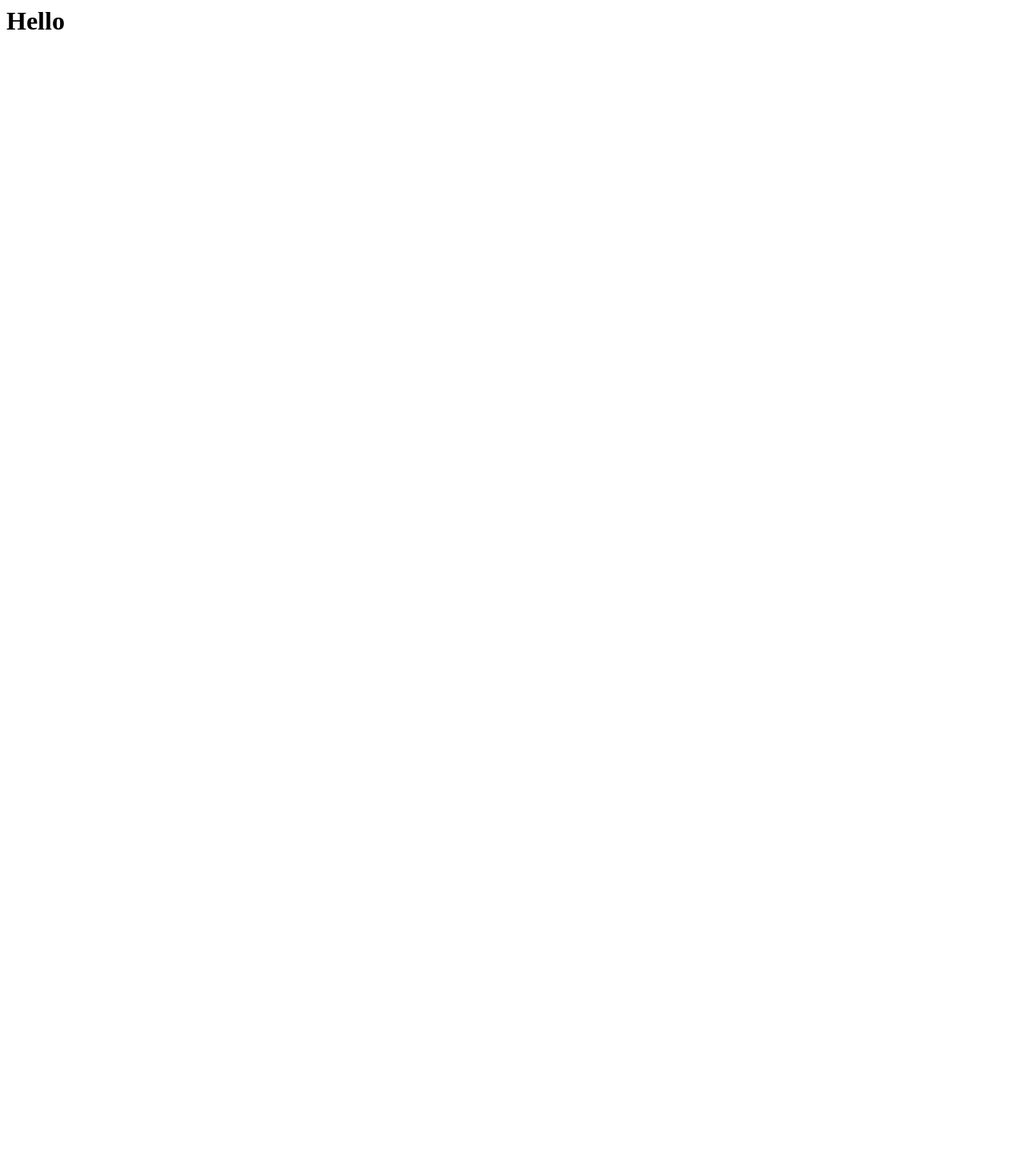
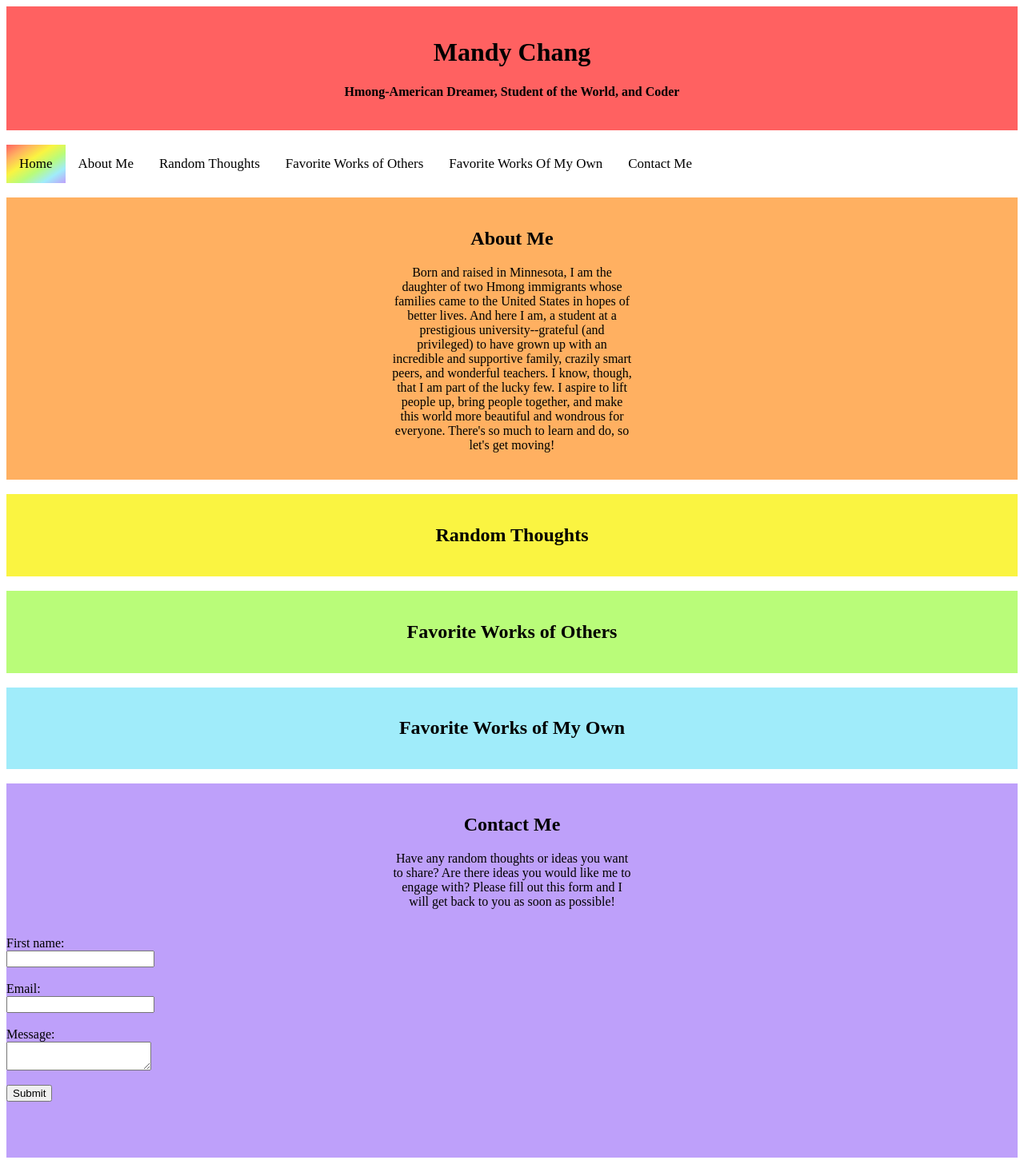
Before and after one commit to mchang35/mandy-chang, a plain HTML site: page index.html in a window 1280 px wide. Shown: the whole page at 80% size. Before the commit the page ends 800 px from the top, so only its background shows below. Drawn offline with Linux system fonts and the light colour scheme.

Commit message:
Colors and headers

```diff
--- a/index.html
+++ b/index.html
@@ -1 +1,121 @@
-<h1>Hello</h1>
+<html>
+<link rel="stylesheet" href="style.css" />
+<div class="home">
+    <br>
+    <h1>Mandy Chang</h1>
+    <h4>Hmong-American Dreamer, Student of the World, and Coder</h4>
+    <br>
+</div>
+
+<br>
+
+<div class="center">
+    <div class="topnav">
+        <a class="active" href="#home">Home</a>
+        <a href="#aboutme">About Me</a>
+        <a href="#randomthoughts">Random Thoughts</a>
+        <a href="#favoriteworksothers">Favorite Works of Others</a>
+        <a href="#favoriteworksmyown">Favorite Works Of My Own</a>
+        <a href="#contact">Contact Me</a>
+    </div>
+</div>
+
+<br>
+
+<div class="aboutme">
+    <br>
+    <h2>About Me</h2>
+    <p>Born and raised in Minnesota, I am the daughter of two Hmong
+        immigrants whose families came to the United States in hopes
+        of better lives. And here I am, a student at a prestigious
+        university--grateful (and privileged) to have grown up with an
+        incredible and supportive family, crazily smart peers, and
+        wonderful teachers. I know, though, that I am part of the lucky
+        few. I aspire to lift people up, bring people together, and make this
+        world more beautiful and wondrous for everyone. There's so much to
+        learn and do, so let's get moving!</p>
+    <br>
+</div>
+
+<br>
+
+<div class="randomthoughts">
+    <br>
+    <h2>Random Thoughts</h2>
+    <br>
+</div>
+
+<br>
+
+<div class="favoriteworksothers">
+    <br>
+    <h2>Favorite Works of Others</h2>
+    <br>
+</div>
+
+<br>
+
+<div class="favoriteworksmyown">
+    <br>
+    <h2>Favorite Works of My Own</h2>
+    <br>
+</div>
+
+<br>
+
+<div class="contact">
+    <br>
+    <h2>Contact Me</h2>
+    <p>Have any random thoughts or ideas you want to share?
+    Are there ideas you would like me to engage with? Please
+    fill out this form and I will get back to you as soon as possible!</p>
+    <br>
+    <form action="/submitcontact.php">
+        <label for="fname">First name:</label><br>
+        <input type="text" id="fname" name="fname"><br><br>
+        <label for="email">Email:</label><br>
+        <input type="email" id="email" name="email"><br><br>
+        <label for="message">Message:</label><br>
+        <textarea id="message" name="message"></textarea><br><br>
+
+<!--        <div class="grid-container">-->
+<!--            <div class="item-label">-->
+<!--                <label for="fname">First name:</label>-->
+<!--            </div>-->
+<!--            <div class="item-textbox">-->
+<!--                <input type="text" id="fname" name="fname">-->
+<!--            </div>-->
+<!--            <div class="item-label">-->
+<!--                <label for="email">Email:</label>-->
+<!--            </div>-->
+<!--            <div class="item-textbox">-->
+<!--                <input type="email" id="email" name="email">-->
+<!--            </div>-->
+<!--            <div class="item-label">-->
+<!--                <label for="message">Message:</label>-->
+<!--            </div>-->
+<!--            <div class="item-textbox">-->
+<!--                <textarea id="message" name="message"></textarea>-->
+<!--            </div>-->
+<!--        </div>-->
+        <input type="submit" value="Submit">
+    </form>
+    <br><br><br>
+<!--    <div class="grid-container">-->
+<!--        <div class="grid-item">1</div>-->
+<!--        <div class="grid-item">2</div>-->
+<!--        <div class="grid-item">3</div>-->
+<!--        <div class="grid-item">4</div>-->
+<!--        <div class="grid-item">5</div>-->
+<!--        <div class="grid-item">6</div>-->
+<!--        <div class="grid-item">7</div>-->
+<!--        <div class="grid-item">8</div>-->
+<!--        <div class="grid-item">9</div>-->
+<!--    </div>-->
+</div>
+<!--<h2>Hmong-American daughter, sister, and friend</h2>-->
+<!--<h3>Brown University student</h3>-->
+<!--<h4>Computer Science and Economics Concentrator</h4>-->
+<!--<h5>Tutor</h5>-->
+<!--<h6>Wants to do some good in this world</h6>-->
+</html>
--- /dev/null
+++ b/style.css
@@ -0,0 +1,121 @@
+h1 {
+    text-align: center;
+}
+
+h2 {
+    text-align: center;
+}
+
+h4 {
+    text-align: center;
+}
+
+.topnav {
+    text-align: center;
+    overflow: hidden;
+    align-self: center;
+    alignment: center;
+    justify-content: center;
+    align-items: center;
+    child-align: middle;
+    horiz-align: center;
+}
+
+p {
+    text-align: center;
+    width: 300px;
+    align-items: center;
+    margin-left: auto;
+    margin-right: auto;
+}
+
+form {
+    margin-left: auto;
+    margin-right: auto;
+    text-align: left;
+    alignment: left;
+}
+
+.topnav {
+    margin-left: auto;
+    margin-right: auto;
+    alignment: center;
+    align-self: center;
+}
+
+ /*Style the links inside the navigation bar */
+.topnav a {
+    float: left;
+    color: black;
+    text-align: center;
+    padding: 14px 16px;
+    text-decoration: none;
+    font-size: 17px;
+}
+
+/* Change the color of links on hover */
+.topnav a:hover {
+    background-color: #ddd;
+    color: blue;
+}
+
+/* Add a color to the active/current link */
+.topnav a.active {
+    /*background-color: #04AA6D;*/
+    background-color: #ff6161;
+    background-image: linear-gradient(to bottom right, #ff6161, #ffb061, #faf441, #b9fc79, #a0ecfa, #bea0fa);
+    color: black;
+}
+
+.home {
+    background-color: #ff6161;
+}
+
+.aboutme {
+    background-color: #ffb061;
+}
+
+.randomthoughts {
+    background-color: #faf441;
+}
+
+.favoriteworksothers {
+    background-color: #b9fc79;
+}
+
+.favoriteworksmyown {
+    background-color: #a0ecfa;
+}
+
+.contact {
+    background-color: #bea0fa;
+}
+
+/*.grid-container {*/
+/*    display: grid;*/
+/*    !*grid-template-columns: auto auto auto;*!*/
+/*    margin-left: auto;*/
+/*    margin-right: auto;*/
+/*    grid-gap: 1px;*/
+/*    padding: 5px;*/
+/*}*/
+
+/*.grid-container > div {*/
+/*    text-align: center;*/
+/*    padding: 1px 0;*/
+/*    font-size: 15px;*/
+/*}*/
+
+/*label {*/
+/*    text-align: right;*/
+/*}*/
+
+/*.item-label {*/
+/*    grid-column-start: 1;*/
+/*    grid-column-end: 2;*/
+/*}*/
+
+/*.item-textbox {*/
+/*    grid-column-start: 2;*/
+/*    grid-column-end: 3;*/
+/*}*/
```
